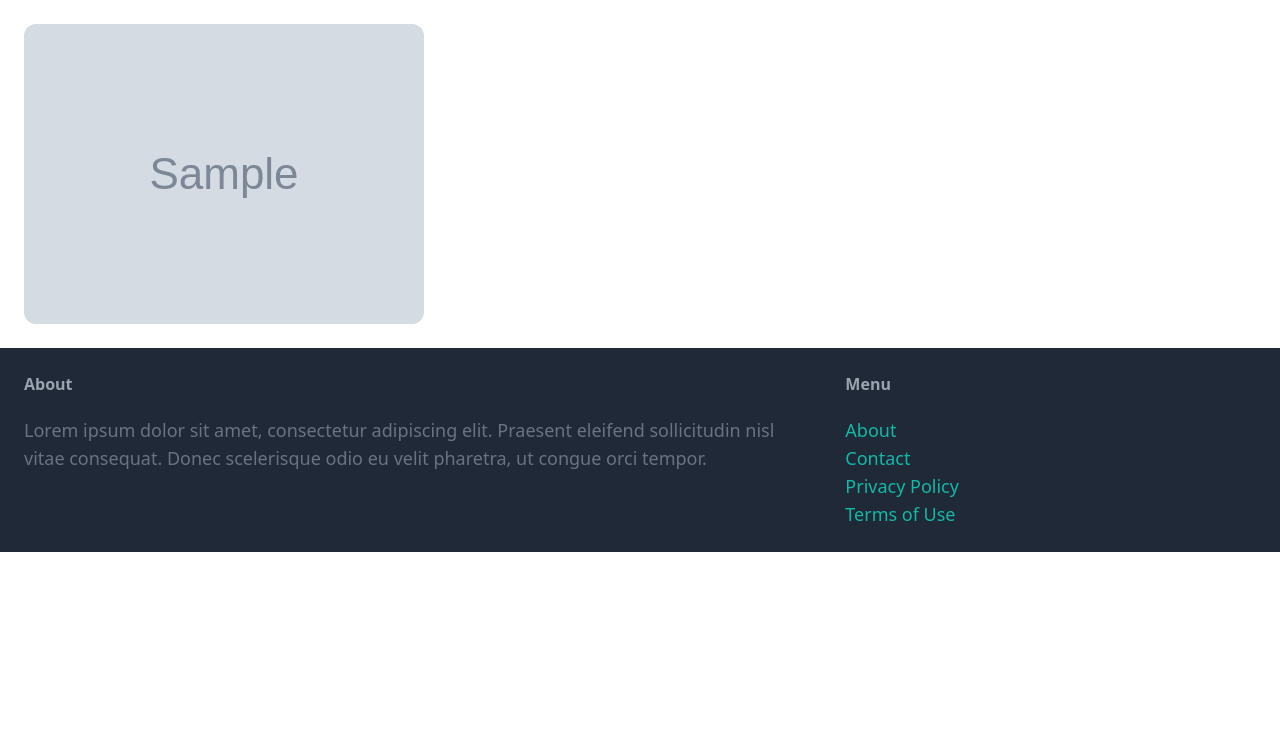
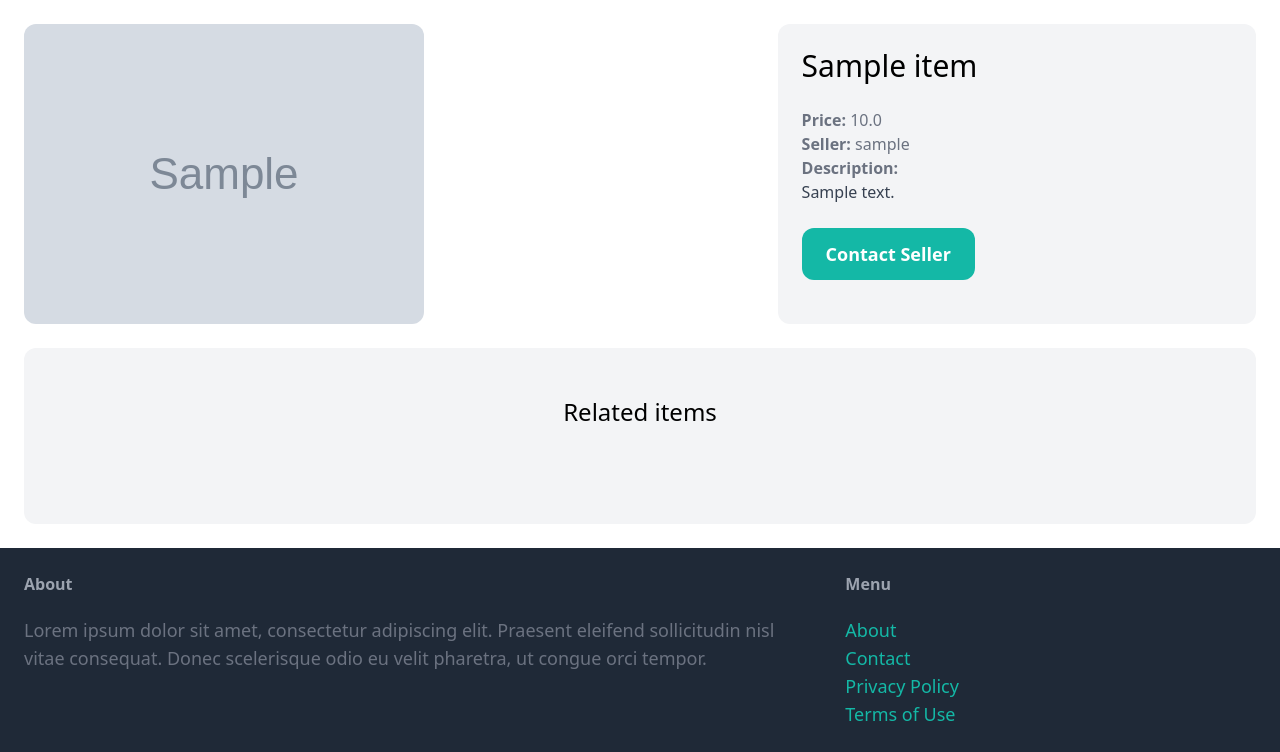
Before and after one commit to karimosman181/DjangoMarket, a Django app: page /items/1/ in a window 1280 px wide. Shown: the part 77-829 px from the top of the page. Before the commit the page ends 629 px from the top, so only its background shows below. Run offline with Django 4.2, Linux system fonts and the light colour scheme; tables that the repository leaves empty hold one stand-in row (values such as "Sample post"); grey boxes marked "Sample" are stand-in pictures; some libraries are stand-ins or nearby versions.

Commit message:
update item details page

```diff
--- a/djangomarket/item/templates/item/detail.html
+++ b/djangomarket/item/templates/item/detail.html
@@ -1,9 +1,48 @@
-{% extends 'core/base.html' %}
-{% block title %} {{ item.name }} {% endblock %}
+{% extends 'core/base.html' %} {% block title %} {{ item.name }} {% endblock %}
 {% block content %}
-    <div class="grid gridcols-5 gap-6">
-        <div class="col-span-3">
-             <img src="{{ item.image.url }}" class ="rounded-xl">
+<div class="grid grid-cols-5 gap-6">
+  <div class="col-span-3">
+    <img src="{{ item.image.url }}" class="rounded-xl" />
+  </div>
+
+  <div class="col-span-2 p-6 bg-gray-100 rounded-xl">
+    <h1 class="mb-6 text-3xl">{{item.name}}</h1>
+    <p class="text-gray-500"><strong>Price: </strong>{{item.price}}</p>
+    <p class="text-gray-500"><strong>Seller: </strong>{{item.created_by}}</p>
+
+    {% if item.description %}
+    <p class="text-gray-700">
+      <strong class="text-gray-500">Description: </strong
+      ><br />{{item.description}}
+    </p>
+    {% endif %}
+
+    <a
+      href="#"
+      class="inline-block mt-6 px-6 py-3 text-lg font-semibold bg-teal-500 text-white rounded-xl hover:bg-teal-700"
+    >
+      Contact Seller
+    </a>
+  </div>
+</div>
+
+<div class="mt-6 px-6 py-12 bg-gray-100 rounded-xl">
+  <h2 class="mb-12 text-2xl text-center">Related items</h2>
+
+  <div class="grid grid-cols-3 gap-3">
+    {% for item in related_items %}
+    <div>
+      <a href="{% url 'item:detail' item.id %}">
+        <div>
+          <img src="{{ item.image.url }}" class="rounded-t-xl" />
         </div>
+        <div class="p-6 bg-white rounded-b-xl">
+          <h2 class="text-2xl">{{ item.name }}</h2>
+          <p class="text-gray-500">Price: {{item.price}}</p>
+        </div>
+      </a>
     </div>
+    {% endfor %}
+  </div>
+</div>
 {% endblock %}
--- a/djangomarket/item/views.py
+++ b/djangomarket/item/views.py
@@ -4,7 +4,9 @@
 # Create your views here.
 def detail(request, pk ):
     item = get_object_or_404(Item, pk=pk)
+    related_items = Item.objects.filter(Category=item.Category, is_sold=False).exclude(pk=pk)[0:3]
 
     return render(request, 'item/detail.html', {
-        'item': item
+        'item': item,
+        'related_items': related_items
     })
```
